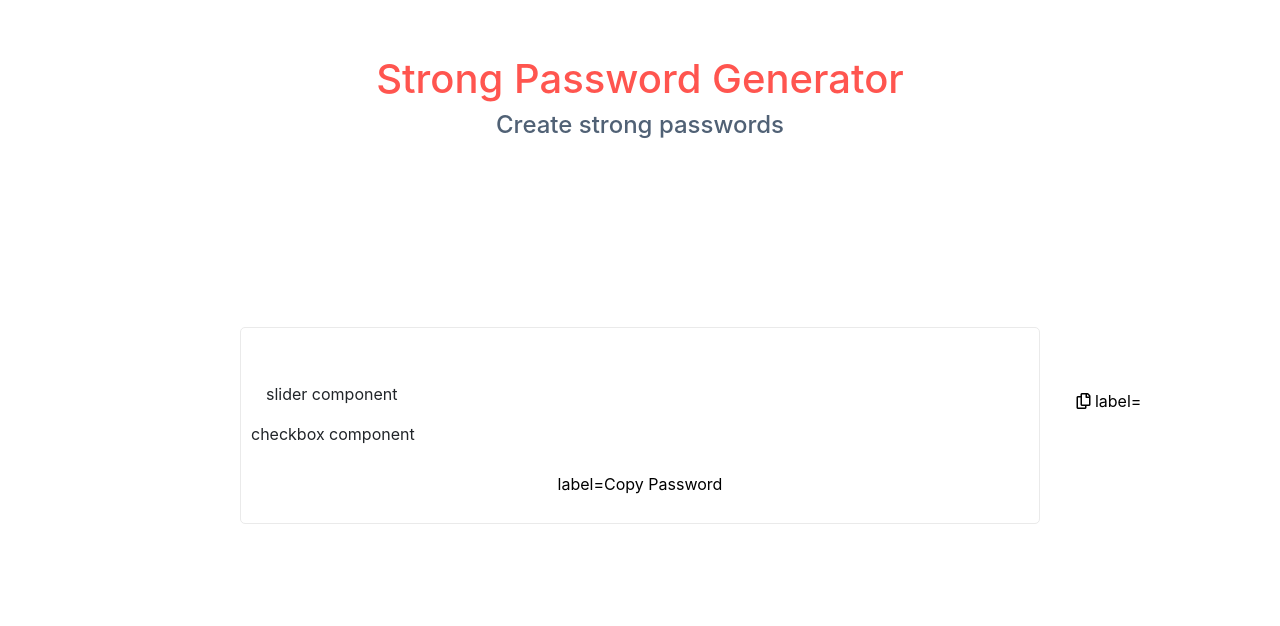
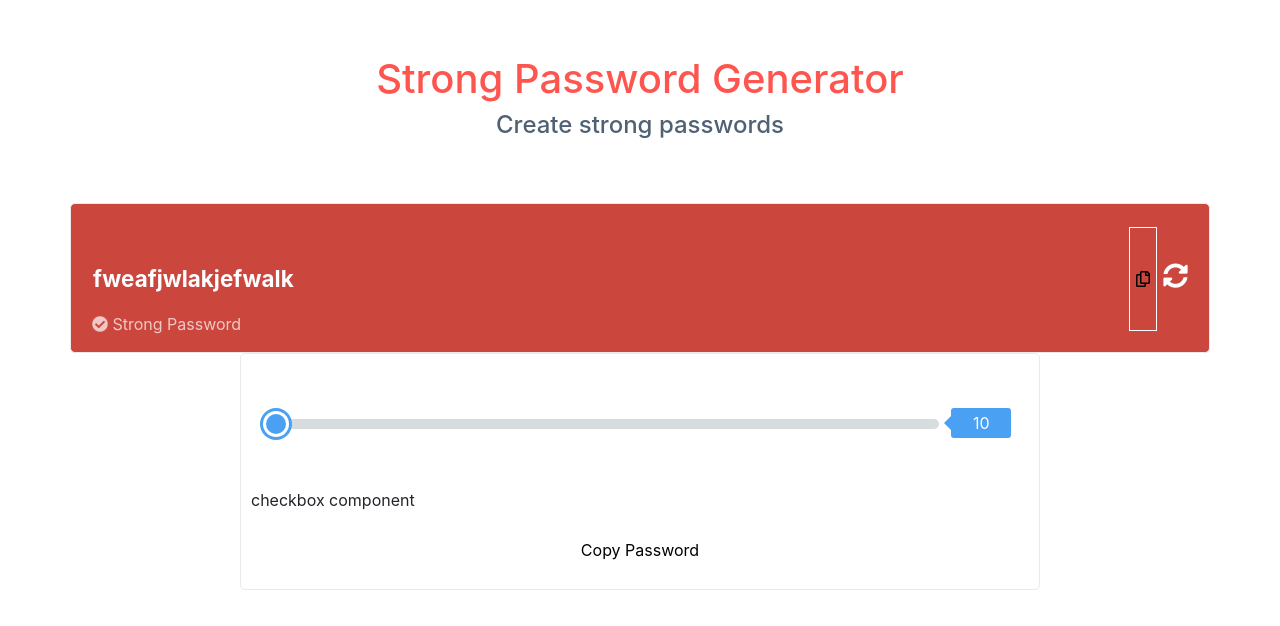
Before and after one commit to RenanEtAl/small-projects, a React (Create React App) app in the folder password-generator/: page / in a window 1280 px wide. Shown: the top 626 px of the page. Built offline with nearby package versions, Linux system fonts and the light colour scheme.

Commit message:
slider component, fixed display component

```diff
--- a/password-generator/src/components/container/Container.jsx
+++ b/password-generator/src/components/container/Container.jsx
@@ -1,14 +1,27 @@
 import React from "react";
 import "./Container.css";
 import Button from "./button/Button";
+import Slider from "./slider/Slider";
 
 const Container = (props) => {
+  const onChangeSlider = (event) => {
+    console.log(event.target.value);
+  };
   return (
     <div className="password-settings">
       <h3 className="h3">Use the slider and select from the options</h3>
       <div className="row">
         <div className="col-md-12">
-          <div className="form-group">slider component</div>
+          <div className="form-group">
+            <Slider
+              min={parseInt(10)}
+              max={parseInt(10)}
+              step={1}
+              value={10}
+              defaultLength={10}
+              onChangeValue={onChangeSlider}
+            />
+          </div>
         </div>
         <div className="col-md-12">
           <div className="row checkbox-container">checkbox component</div>
--- a/password-generator/src/components/container/button/Button.jsx
+++ b/password-generator/src/components/container/button/Button.jsx
@@ -5,7 +5,7 @@ const Button = (props) => {
   return (
     <>
       <button className={classname} label={label} onClick={handleClick}>
-        <i className={iconClass}></i> label={label}
+        <i className={iconClass}></i> {label}
       </button>
     </>
   );
--- /dev/null
+++ b/password-generator/src/components/container/slider/Slider.css
@@ -0,0 +1,73 @@
+.slider-container {
+  margin-bottom: 50px;
+}
+
+.slider {
+  width: 100%;
+}
+
+.range-slider {
+  -webkit-appearance: none;
+  width: 90%;
+  height: 10px;
+  border-radius: 5px;
+  background: #d7dcdf;
+  outline: none;
+  padding: 0;
+  margin: 0;
+}
+
+.range-slider::-webkit-slider-thumb {
+  appearance: none;
+  width: 20px;
+  height: 20px;
+  border-radius: 50%;
+  background: #4aa1f3;
+  cursor: pointer;
+  box-shadow: 0 0 0 3px #fff, 0 0 0 6px #4aa1f3;
+  transition: background 0.15s ease-in-out;
+}
+
+.range-slider:active::-webkit-slider-thumb {
+  background: #4aa1f3;
+}
+
+.range-slider::-moz-range-thumb {
+  width: 20px;
+  height: 20px;
+  border: 0;
+  border-radius: 50%;
+  background: red;
+  cursor: pointer;
+  transition: background 0.15s ease-in-out;
+}
+
+::-moz-range-track {
+  background: #fff;
+  border: 0;
+}
+
+.range-slider-value {
+  display: inline-block;
+  position: relative;
+  width: 60px;
+  color: #fff;
+  line-height: 20px;
+  text-align: center;
+  border-radius: 3px;
+  background: #4aa1f3;
+  padding: 5px 10px;
+  margin-left: 12px;
+}
+
+.range-slider-value:after {
+  position: absolute;
+  top: 8px;
+  left: -7px;
+  width: 0;
+  height: 0;
+  border-top: 7px solid transparent;
+  border-right: 7px solid #4aa1f3;
+  border-bottom: 7px solid transparent;
+  content: "";
+}
--- /dev/null
+++ b/password-generator/src/components/container/slider/Slider.jsx
@@ -0,0 +1,36 @@
+import React from "react";
+import PropTypes from "prop-types";
+import "./Slider.css";
+const Slider = (props) => {
+  const { step, min, max, value, defaultLength, onChangeValue } = props;
+  const handleChange = (max) => (event) => {
+    onChangeValue(event);
+  };
+  return (
+    <div className="slider-container">
+      <div className="slider">
+        <input
+          className="range-slider"
+          type="range"
+          step={step}
+          min={min}
+          max={max}
+          value={value}
+          onChange={handleChange(max)}
+        />
+        <span className="range-slider-value">10</span>
+      </div>
+    </div>
+  );
+};
+
+Slider.propTypes = {
+  step: PropTypes.number.isRequired,
+  min: PropTypes.number.isRequired,
+  max: PropTypes.number.isRequired,
+  value: PropTypes.number.isRequired,
+  onChangeValue: PropTypes.func.isRequired,
+  defaultLength: PropTypes.number.isRequired
+};
+
+export default Slider;
--- a/password-generator/src/components/display/Display.jsx
+++ b/password-generator/src/components/display/Display.jsx
@@ -7,7 +7,7 @@ const Display = () => {
   return (
     <>
       <div className="row">
-        <div className='"col-12 password-display-container"'>
+        <div className="col-12 password-display-container">
           <div style={{ width: "100%" }}>
             <div className="password-display">
               <input
```
